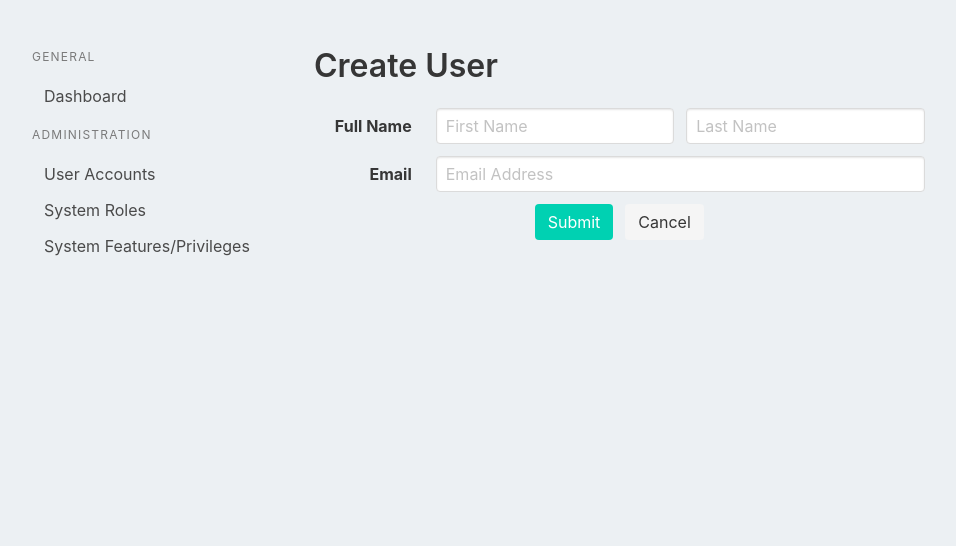
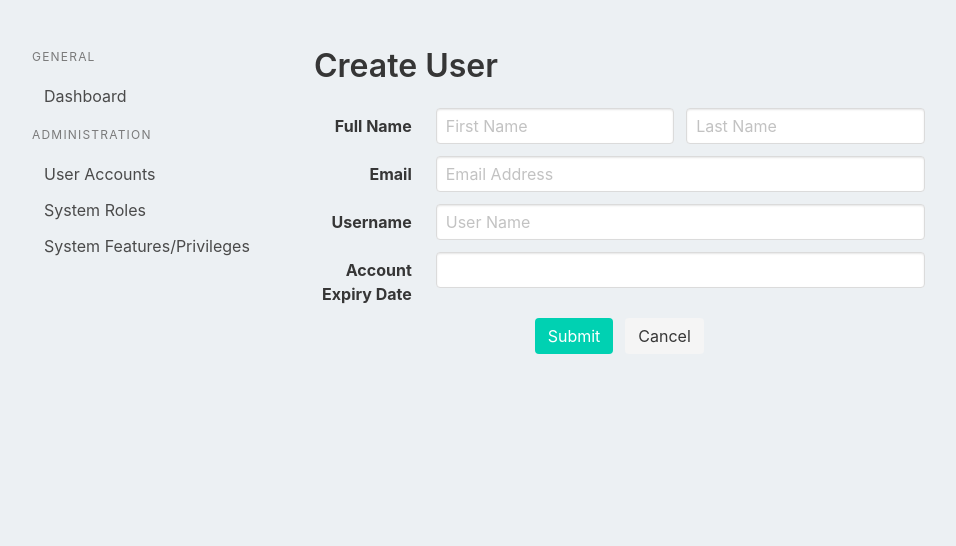
Before and after one commit to bimboluyemi/real-estate-app, a Django app: page /system-admin/users/new/ in a window 1280 px wide. Shown: the part 52-598 px from the top of the page, without its empty margins (56-1012 px from the left). Run offline with Django 3.2, Linux system fonts and the light colour scheme; some libraries are stand-ins or nearby versions.

Commit message:
requirements and user pages updated

```diff
--- a/myapp/forms/access_control_forms.py
+++ b/myapp/forms/access_control_forms.py
@@ -1,15 +1,18 @@
-from django.forms import ModelForm, TextInput, EmailInput
-from ..models import User, Role, Permission
+from django.forms import ModelForm, TextInput, EmailInput, DateInput, DateField
+from ..models import User, Role, Permission, UserProfile
 
 
 class UserForm(ModelForm):
+    account_expiry_date = DateField(widget=DateInput(attrs={'class': 'input date-input'}))
+
     class Meta:
         model = User
-        fields = ['first_name', 'last_name', 'email']
+        fields = ['first_name', 'last_name', 'email', 'username']
         widgets = {
             'first_name': TextInput(attrs={'class': 'input', 'placeholder': 'First Name'}),
             'last_name': TextInput(attrs={'class': 'input', 'placeholder': 'Last Name'}),
             'email': EmailInput(attrs={'class': 'input', 'placeholder': 'Email Address'}),
+            'username': TextInput(attrs={'class': 'input', 'placeholder': 'User Name'}),
         }
 
 
--- a/myapp/models/__init__.py
+++ b/myapp/models/__init__.py
@@ -1,3 +1,3 @@
 from .property import Property, PropertyCategory, PropertySector, PropertyFacing, PropertyImage
 from .location import Province, Country, City
-from .access_control import User, UserRole, Role, RolePermission, Permission
+from .access_control import User, UserRole, Role, RolePermission, Permission, UserProfile
--- a/myapp/views/manage_users.py
+++ b/myapp/views/manage_users.py
@@ -1,16 +1,16 @@
 from django.shortcuts import render, get_object_or_404
 from django.http import HttpResponseRedirect
-from ..models import User
+from ..models import UserProfile, User
 from ..forms.access_control_forms import UserForm
-from django.views.generic import ListView
+from django.views.generic import ListView, View
 from django.views.generic.edit import CreateView, UpdateView, DeleteView, FormView
 
 
 class UserList(ListView):
-    model = User
+    model = UserProfile
     template_name = 'manage_users/list.html'
     context_object_name = 'users'
-    queryset = User.objects.filter(is_staff=False)
+    # queryset = User.objects.filter(is_staff=False)
 
 
 class UserCreate(CreateView):
@@ -18,6 +18,13 @@ class UserCreate(CreateView):
     form_class = UserForm
     template_name = 'manage_users/user.html'
     success_url = '/system-admin/users'
+
+    def form_valid(self, form):
+        m = form.save()
+        account_expiry = form.cleaned_data['account_expiry_date']
+        u = UserProfile(user=m, account_expiry_date=account_expiry)
+        u.save()
+        return HttpResponseRedirect(self.success_url)
 
 
 class UserUpdate(UpdateView):
--- a/requirements.txt
+++ b/requirements.txt
@@ -1,5 +1,6 @@
 certifi==2018.8.24
-Django==2.1.1
+Django==2.1.3
+django-widget-tweaks==1.4.3
 olefile==0.46
 Pillow==5.3.0
 pytz==2018.5
--- a/templates/_layout.html
+++ b/templates/_layout.html
@@ -8,6 +8,9 @@
     <link rel='stylesheet prefetch' href="{% static 'css/bulma.min.css' %}">
     <link href="https://stackpath.bootstrapcdn.com/font-awesome/4.7.0/css/font-awesome.min.css" rel="stylesheet" integrity="sha384-wvfXpqpZZVQGK6TAh5PVlGOfQNHSoD2xbE+QkPxCAFlNEevoEH3Sl0sibVcOQVnN" crossorigin="anonymous">
     <link href="{% static 'css/style.css' %}" rel="stylesheet" />
+    <link rel="stylesheet" href="//code.jquery.com/ui/1.12.1/themes/base/jquery-ui.css">
+    <script src="https://code.jquery.com/jquery-1.12.4.js"></script>
+    <script src="https://code.jquery.com/ui/1.12.1/jquery-ui.js"></script>
 </head>
 <body>
 
@@ -80,5 +83,11 @@
         </div>
     </footer>
 
+    <script type="text/javascript">
+        $(function () {
+            $( ".date-input" ).datepicker();
+        })
+    </script>
+
 </body>
 </html>
--- a/templates/manage_users/user.html
+++ b/templates/manage_users/user.html
@@ -16,7 +16,7 @@
 
             <form action="" method="post">
                 {% csrf_token %}
-                {{ form.non_field_errors }}
+                {{ form.errors }}
                 <div class="field is-horizontal">
                   <div class="field-label is-normal">
                     <label class="label">Full Name</label>
@@ -48,10 +48,35 @@
                   </div>
                 </div>
 
+                <div class="field is-horizontal">
+                  <div class="field-label is-normal">
+                      <label class="label">Username</label>
+                  </div>
+                  <div class="field-body">
+                    <div class="field">
+                        <p class="control is-expanded">
+                        {{ form.username }}
+                      </p>
+                    </div>
+                  </div>
+                </div>
+
+                <div class="field is-horizontal">
+                  <div class="field-label is-normal">
+                      <label class="label">Account Expiry Date</label>
+                  </div>
+                  <div class="field-body">
+                    <div class="field">
+                        <p class="control is-expanded">
+                        {{ form.account_expiry_date }}
+                      </p>
+                    </div>
+                  </div>
+                </div>
+
                 <div class="field is-grouped is-grouped-centered">
                   <p class="control">
-                    <input type="submit" value="Submit" class="button is-primary">
-                    </input>
+                    <input type="submit" value="Submit" class="button is-primary" />
                   </p>
                   <p class="control">
                     <a class="button is-light" href="{% url 'system-admin:users' %}">
```
Also changed, not shown: templates/manage_users/list.html (+7 -3 lines).
